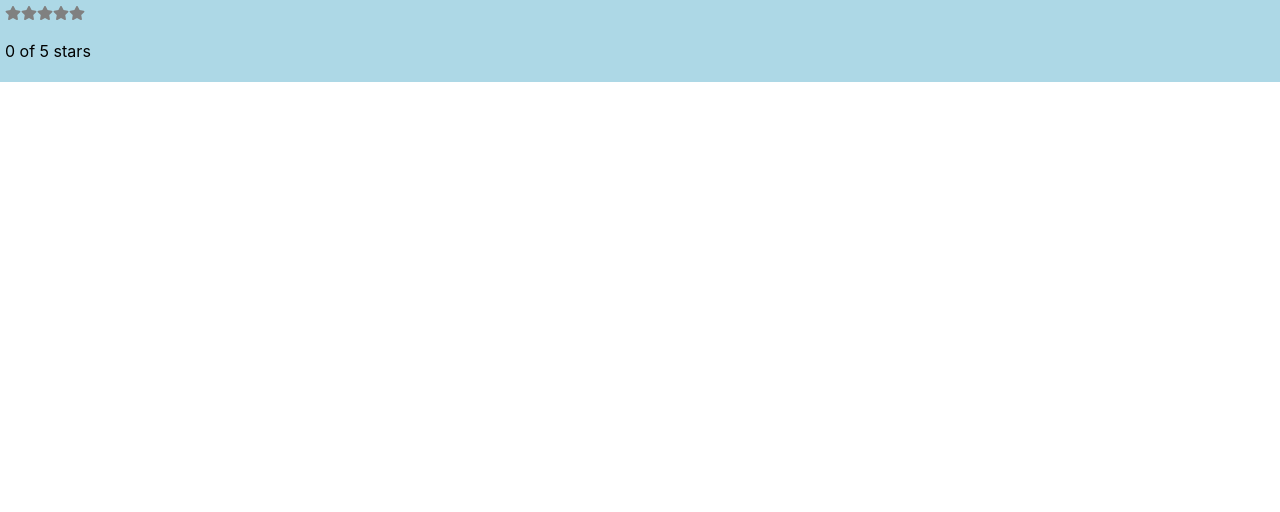
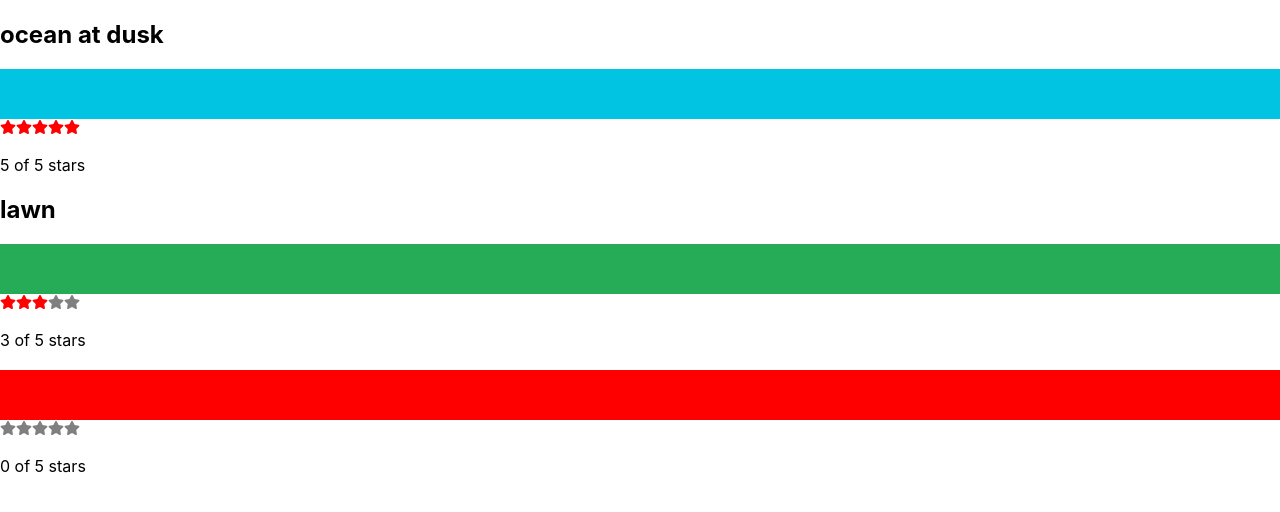
Before and after one commit to Alphamikey23/react-learning, a React (Create React App) app in the folder Chapter 6 React State Management/my-app/: page / in a window 1280 px wide. Shown: the top 512 px of the page. Built offline with nearby package versions, Linux system fonts and the light colour scheme.

Commit message:
before taking break

```diff
--- a/Chapter 6 React State Management/my-app/src/App.js
+++ b/Chapter 6 React State Management/my-app/src/App.js
@@ -1,13 +1,19 @@
 import logo from './logo.svg';
 import './App.css';
-import StarRating from './components/StarRating';
-import { FaStar } from "react-icons/fa";
+
 import React, { useState } from "react";
+import colorData from "./data/color-data.json";
+import ColorList from './components/ColoList';
+
+// export default function App() {
+//   return (
+//     <StarRating style={{ backgroundColor: "lightblue"}}
+//     onDoubleClick={e => alert("double click")}
+//     />
+//   )
+// }
 
 export default function App() {
-  return (
-    <StarRating style={{ backgroundColor: "lightblue"}}
-    onDoubleClick={e => alert("double click")}
-    />
-  )
+  const [colors] = useState(colorData);
+  return <ColorList colors={colors} />;
 }
--- /dev/null
+++ b/Chapter 6 React State Management/my-app/src/components/ColoList.js
@@ -0,0 +1,14 @@
+import React from "react";
+import Color from "./Color";
+
+export default function ColorList({ colors = [] }) {
+    if(!colors.length) return <div> No Colors Listed.</div>;
+
+    return (
+        <div>
+            {
+                colors.map(color => <Color key={color.id} {...color} />)
+            }
+        </div>
+    );
+}
--- /dev/null
+++ b/Chapter 6 React State Management/my-app/src/components/Color.js
@@ -0,0 +1,12 @@
+import StarRating from "./StarRating";
+
+
+export default function Color ({ title, color, rating}) {
+    return (
+        <section>
+            <h1> {title}</h1>
+            <div style={{ height: 50, backgroundColor: color}} />
+            <StarRating selectedStars={rating} />
+        </section>
+    );
+}
--- a/Chapter 6 React State Management/my-app/src/components/StarRating.js
+++ b/Chapter 6 React State Management/my-app/src/components/StarRating.js
@@ -16,7 +16,7 @@
 
 
 import { FaStar } from "react-icons/fa";
-import React, { useState } from "react";
+
 
 const createArray = length => [...Array(length)];
 
@@ -24,21 +24,33 @@
   <FaStar color={selected ? "red" : "grey"} onClick={ onSelect } />
 )
 
-export default function StarRating({ style = {}, totalStars = 5}) {
-  const [selectedStars, setSelectedStars ] = useState(0);
+export default function StarRating({ totalStars = 5 , selectedStars = 0}) {
+
   return (
-    <div style={{ padding: "5px", ...style}} >
-    {createArray(totalStars).map((n, i) => (
-      <Star
-      key={i}
-      selected = {selectedStars > i}
-      onSelect = {() => setSelectedStars(i+1)} />
-
+    <>
+    {createArray(totalStars).map((n,i) => (
+        <Star
+        key={i}
+        selected={selectedStars > i}
+        />
     ))}
     <p>
-      {selectedStars} of {totalStars} stars
+        {selectedStars} of {totalStars} stars
     </p>
-    </div>
+
+    </>
+    // <div style={{ padding: "5px", ...style}} >
+    // {createArray(totalStars).map((n, i) => (
+    //   <Star
+    //   key={i}
+    //   selected = {selectedStars > i}
+    //   onSelect = {() => setSelectedStars(i+1)} />
+
+    // ))}
+    // <p>
+    //   {selectedStars} of {totalStars} stars
+    // </p>
+    // </div>
   );
 
 
--- /dev/null
+++ b/Chapter 6 React State Management/my-app/src/data/color-data.json
@@ -0,0 +1,20 @@
+[
+    {
+        "id" : "0175d1f0-a8c6-41fb-8d02-df5734d829a4",
+        "title" : "ocean at dusk",
+        "color" : "#00c4e2",
+        "rating" : 5
+    },
+    {
+        "id" : "83c7ba2f-7392-4d7d-9e23-35adbe186046",
+        "title" : "lawn",
+        "color" : "#26ac56",
+        "rating" : 3
+    },
+    {
+        "id" : "a11e3995-b0bd-4d58-8c48-5e49ae7f7f23",
+        "ttile" : "bright red",
+        "color" : "#ff0000",
+        "rating" : 0
+    }
+]
```
